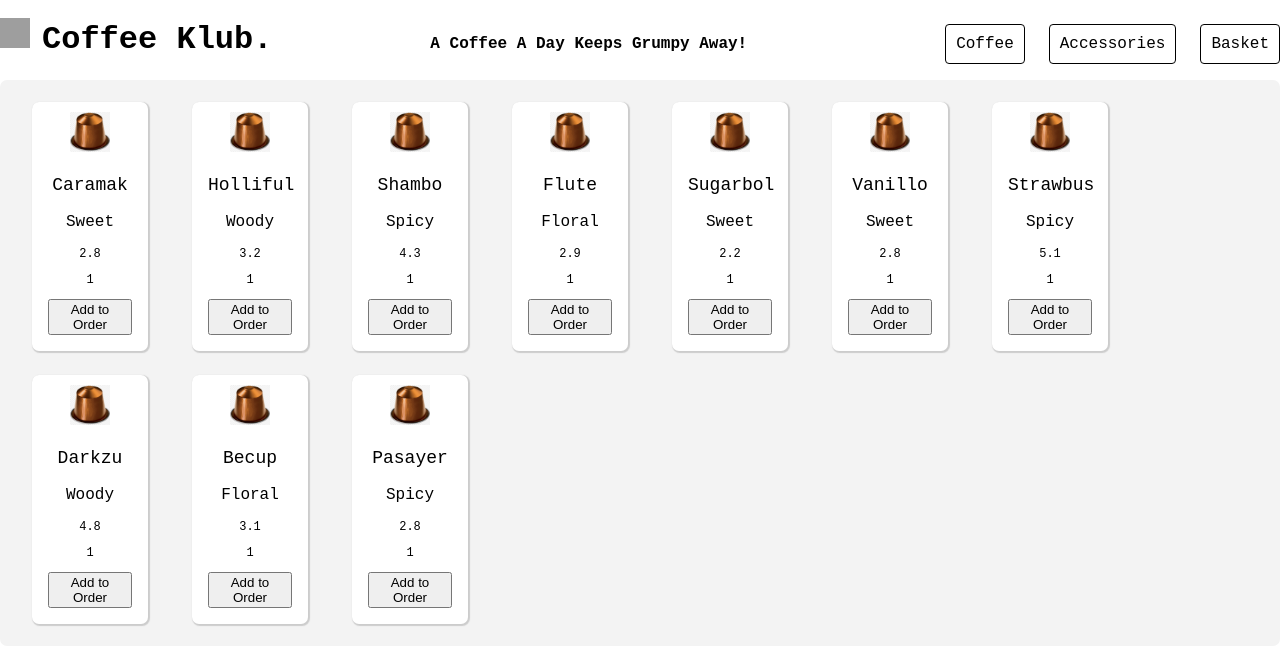
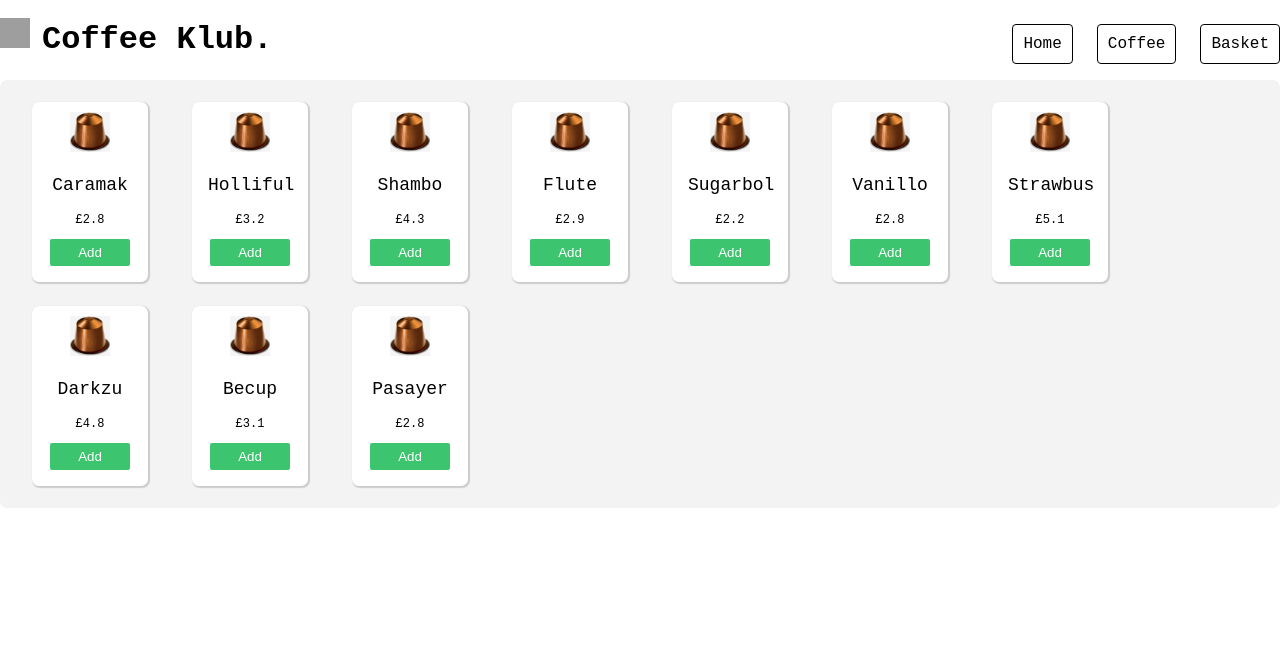
Before and after one commit to MelissaAstbury/CoffeeKlub, a React (Create React App) app: page /shopcoffee in a window 1280 px wide. Shown: the top 666 px of the page. Built offline with nearby package versions, Linux system fonts and the light colour scheme; grey boxes are pictures that could not be loaded.

Commit message:
added some css styling and added home button

```diff
--- a/src/App.js
+++ b/src/App.js
@@ -1,5 +1,5 @@
 import React from "react";
-import { Route, Switch } from "react-router-dom";
+import { Route, Switch, Redirect } from "react-router-dom";
 
 import Home from "./containers/Home/Home";
 import ShopCoffee from "./containers/ShopCoffee/ShopCoffee";
@@ -13,6 +13,7 @@ const App = () => {
       <Route exact path="/" component={Home} />
       <Route exact path="/shopcoffee" component={ShopCoffee} />
       <Route exact path="/basket" component={Basket} />
+      <Redirect to="/" />
     </Switch>
   );
 
--- a/src/components/Coffee/Coffee.js
+++ b/src/components/Coffee/Coffee.js
@@ -14,22 +14,21 @@ import {
 
 const Coffee = ({ coffee, button }) => {
   const dispatch = useDispatch();
-  const { id, name, taste, price, quantity } = coffee;
+  const { id, name, price } = coffee;
 
   return (
     <div key={id} className="coffee-item">
       <img src={img} alt="Coffee Capsule" />
       <p className="name">{name}</p>
-      <p className="taste">{taste}</p>
-      <p className="price">{price}</p>
-      <p className="price">{quantity}</p>
+      <p className="price">£{price}</p>
       {button === true ? (
         <button
+          className="add-coffee"
           onClick={() => {
             dispatch(addToBasket(coffee));
           }}
         >
-          Add to Order
+          Add
         </button>
       ) : (
         <>
--- a/src/components/Coffee/Coffee.scss
+++ b/src/components/Coffee/Coffee.scss
@@ -24,4 +24,19 @@
   .price {
     font-size: 12px;
   }
+
+  .add-coffee {
+    background-color: #3dc46e;
+    color: #fff;
+    border: none;
+    border-radius: 2px;
+    padding: 6px;
+    width: 80px;
+    cursor: pointer;
+
+    &:hover {
+      filter: brightness(110%);
+      // background-color: green;
+    }
+  }
 }
--- a/src/components/Header/Header.js
+++ b/src/components/Header/Header.js
@@ -14,24 +14,18 @@ const Header = () => {
           <img src={logo} alt="explaining this img" />
           <h1>Coffee Klub.</h1>
         </NavLink>
-        <div>
-          <h4>A Coffee A Day Keeps Grumpy Away!</h4>
-        </div>
 
         <div className="name-and-buttons">
           <nav>
-            {/* <div className="personalised-welcome">
-              <h3>Welcome Melissa</h3>
-            </div> */}
             <ul className="button-container">
+              <li className="nav-item">
+                <NavLink to="/" exact activeClassName="active">
+                  Home
+                </NavLink>
+              </li>
               <li className="nav-item">
                 <NavLink to="/shopcoffee" exact activeClassName="active">
                   Coffee
-                </NavLink>
-              </li>
-              <li className="nav-item">
-                <NavLink to="/accessories" exact activeClassName="active">
-                  Accessories
                 </NavLink>
               </li>
               <li className="nav-item">
```
